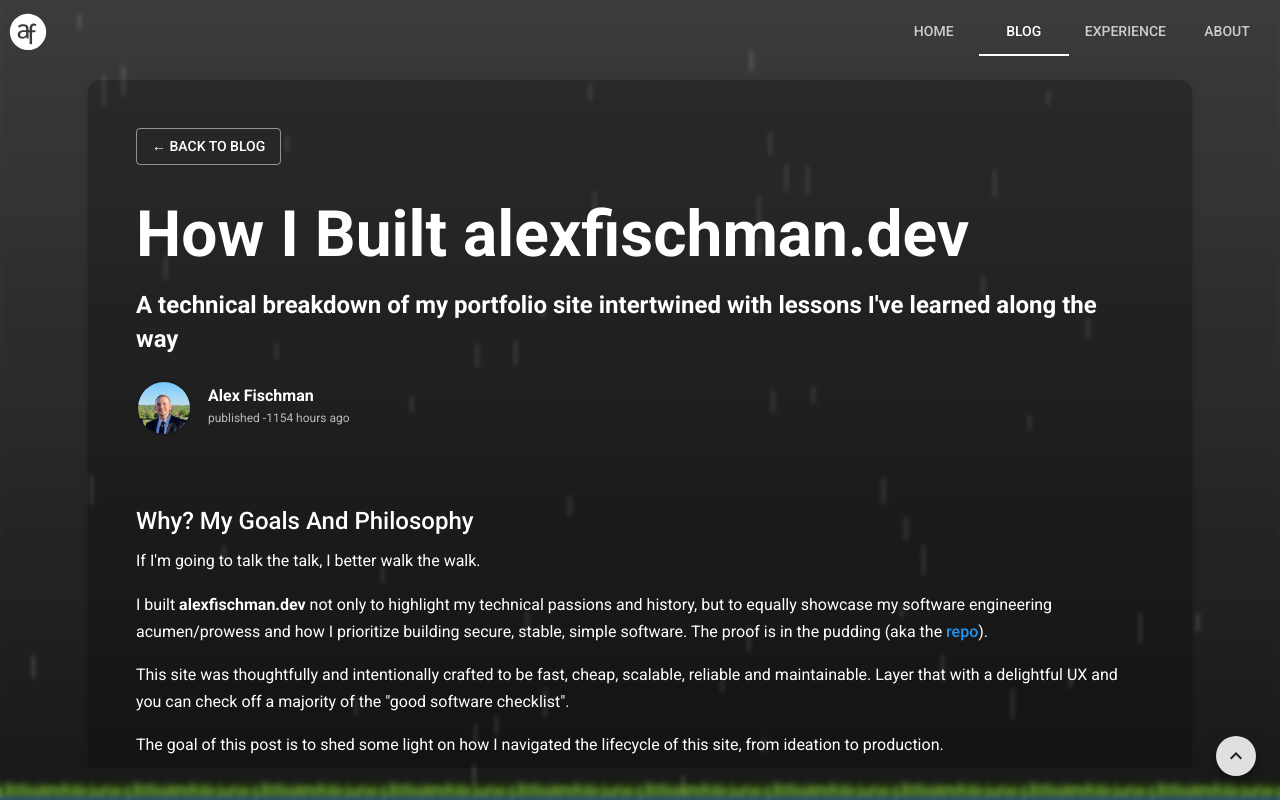
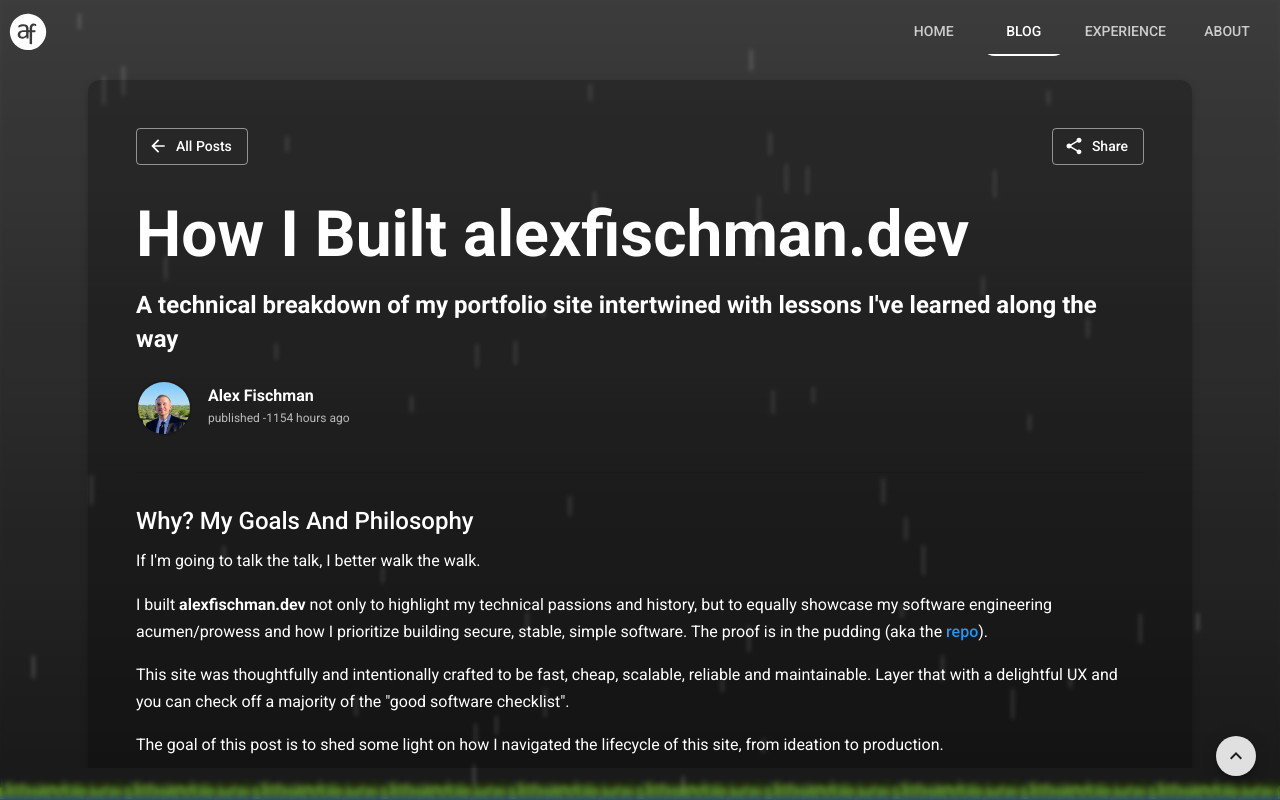
Before and after one commit to afisch710/alexfischman.dev, a Next.js app in the folder web/: page /blog/2025-06-26-how-i-built-my-personal-website in a window 1280 px wide. Built offline with nearby package versions, Linux system fonts and the light colour scheme.

Commit message:
336: [UX] Standardize 'back' functionality on blog and experience to be "All .." (#337)
* feat: add share functionality and update UI in BlogCard, BlogPost, and ExperiencePage components

* Remove unused import

```diff
--- a/web/src/components/blog/BlogCard.tsx
+++ b/web/src/components/blog/BlogCard.tsx
@@ -1,6 +1,6 @@
 import React from "react";
 import Link from "next/link";
-import { Card, CardActionArea, CardContent, Typography, Box } from "@mui/material";
+import { Card, CardActionArea, CardContent, Typography, Box, Button } from "@mui/material";
 import { Post } from "../../types/blog";
 
 interface BlogCardProps {
@@ -42,9 +42,9 @@ export default function BlogCard({ post }: BlogCardProps) {
               ))}
             </Box>
           </Box>
-          <Typography variant="button" sx={{ textTransform: "none", color: "primary.main" }}>
+          <Button variant="outlined" sx={{ textTransform: "none", color: "primary.main" }}>
             Read More →
-          </Typography>
+          </Button>
         </CardContent>
       </CardActionArea>
     </Card>
--- a/web/src/components/blog/BlogPost.tsx
+++ b/web/src/components/blog/BlogPost.tsx
@@ -1,8 +1,10 @@
 "use client";
-import React from "react";
+import React, { useState } from "react";
 import NextLink from "next/link";
-import { Box, Typography, Container, Divider, Button, Link as MuiLink, Paper, Fab } from "@mui/material";
+import { Box, Typography, Container, Divider, Button, Link as MuiLink, Paper, Fab, Snackbar } from "@mui/material";
 import KeyboardArrowUpIcon from '@mui/icons-material/KeyboardArrowUp';
+import ShareIcon from '@mui/icons-material/Share';
+import ArrowBackIcon from '@mui/icons-material/ArrowBack';
 import ReactMarkdown from "react-markdown";
 import remarkGfm from "remark-gfm";
 import { Post } from "../../types/blog";
@@ -12,12 +14,34 @@ interface BlogPostProps {
 }
 
 export default function BlogPost({ post }: BlogPostProps) {
+    const [showCopySuccess, setShowCopySuccess] = useState(false);
+
+    const handleShare = async () => {
+        try {
+            await navigator.clipboard.writeText(window.location.href);
+            setShowCopySuccess(true);
+        } catch (err) {
+            console.error('Failed to copy URL:', err);
+        }
+    };
+
     return (
         <Container sx={{ p: 0 }}>
             <Paper elevation={3} sx={{ p: { xs: 3, md: 6 }, borderRadius: 3, bgcolor: 'background.paper' }}>
-                <Button component={NextLink} href="/blog" variant="outlined" sx={{ mb: 4 }}>
-                    ← Back to Blog
-                </Button>
+                <Box sx={{ display: 'flex', justifyContent: 'space-between', alignItems: 'center', mb: 4 }}>
+                    <Button component={NextLink} href="/blog" variant="outlined" startIcon={<ArrowBackIcon />} sx={{ textTransform: "none" }}>
+                        All Posts
+                    </Button>
+                    <Button
+                        onClick={handleShare}
+                        variant="outlined"
+                        startIcon={<ShareIcon />}
+                        aria-label="Share post"
+                        sx={{ textTransform: "none" }}
+                    >
+                        Share
+                    </Button>
+                </Box>
                 <Typography variant="h1" component="h1" gutterBottom sx={{ fontWeight: 900, fontSize: { xs: '2.5rem', md: '4rem' }, mb: 2 }}>
                     {post.title}
                 </Typography>
@@ -146,6 +170,13 @@ export default function BlogPost({ post }: BlogPostProps) {
             >
                 <KeyboardArrowUpIcon />
             </Fab>
+            <Snackbar
+                open={showCopySuccess}
+                autoHideDuration={2000}
+                onClose={() => setShowCopySuccess(false)}
+                message="URL copied to clipboard!"
+                anchorOrigin={{ vertical: 'bottom', horizontal: 'center' }}
+            />
         </Container>
     );
 }
--- a/web/src/components/weather/WeatherBackground.tsx
+++ b/web/src/components/weather/WeatherBackground.tsx
@@ -69,7 +69,7 @@ function reducer(state: GroundCycleState, action: Action): GroundCycleState {
 
 const WEATHER_TRANSITION_DURATION = '5'; // seconds
 const WEATHER_TRANSITION = `opacity ${WEATHER_TRANSITION_DURATION}s ease-in-out`;
-const WEATHER_DURATION = 20000; // ms
+const WEATHER_DURATION = 45000; // ms
 
 export default function WeatherBackground() {
     const [state, dispatch] = useReducer(reducer, {
```
Also changed, not shown: web/src/components/experience/ExperiencePage.tsx (+37 -7 lines).
